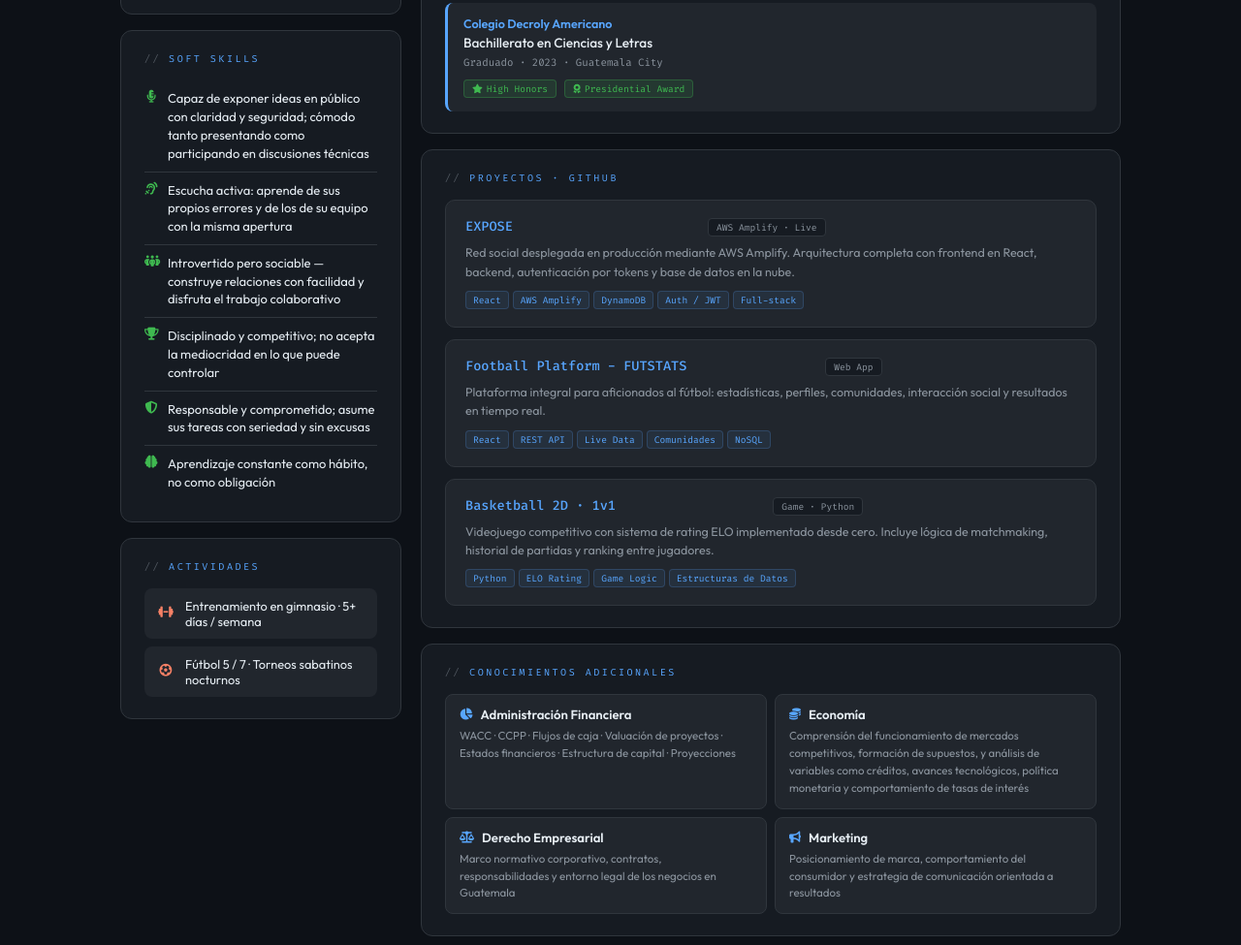
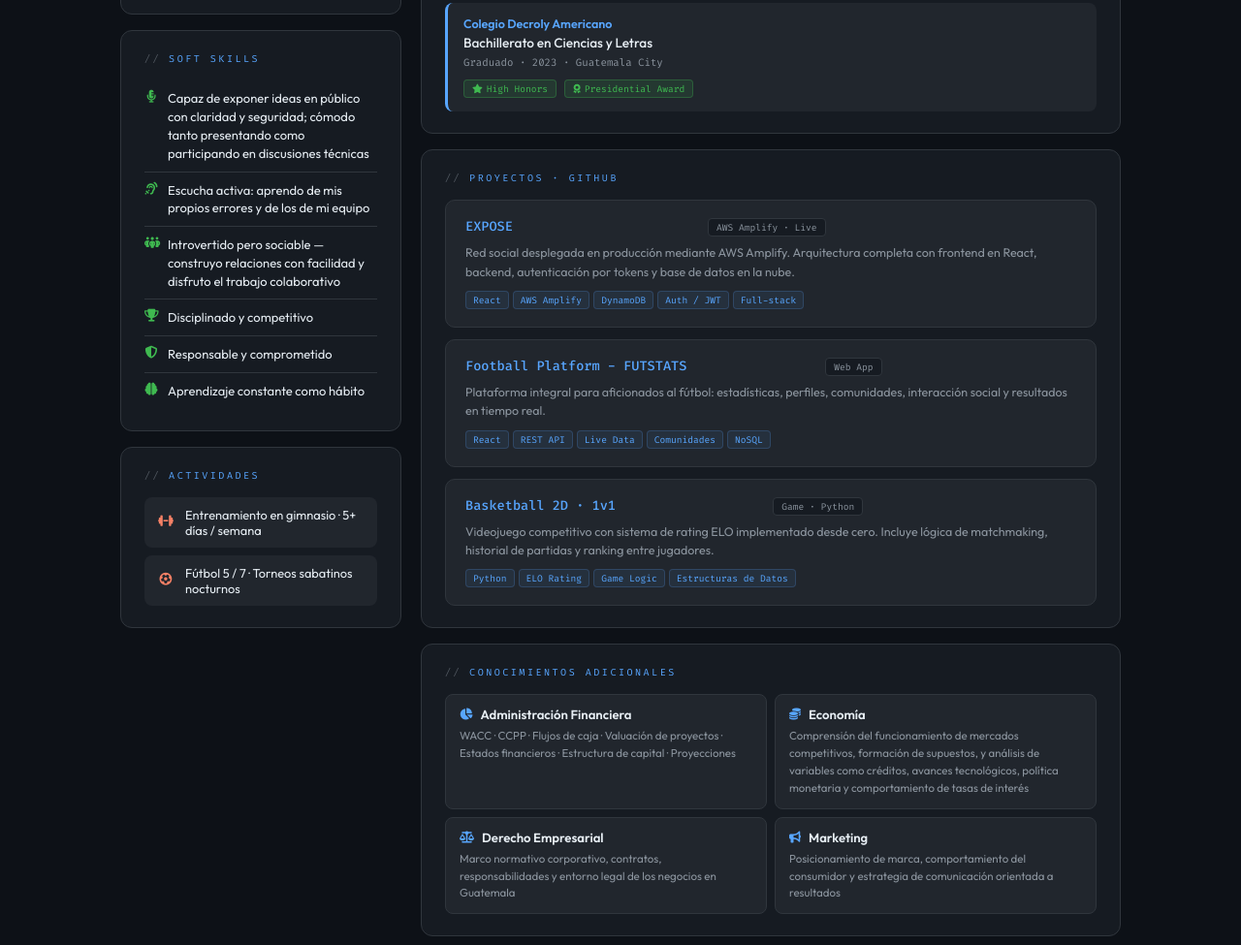
Before and after one commit to VictorSaraviaUFM/VictorSaravia-CV, a plain HTML site: page victor_saravia_cv.html in a window 1280 px wide. Shown: the part 945-1920 px from the top of the page at 97% size. Drawn offline with Linux system fonts and the light colour scheme.

Commit message:
Update link y detalles varios

```diff
--- a/victor_saravia_cv.html
+++ b/victor_saravia_cv.html
@@ -571,11 +571,11 @@
           <div class="label">Soft Skills</div>
           <ul class="soft-list">
             <li class="soft-item"><i class="fa-solid fa-microphone-lines"></i> Capaz de exponer ideas en público con claridad y seguridad; cómodo tanto presentando como participando en discusiones técnicas</li>
-            <li class="soft-item"><i class="fa-solid fa-ear-listen"></i> Escucha activa: aprende de sus propios errores y de los de su equipo con la misma apertura</li>
-            <li class="soft-item"><i class="fa-solid fa-people-group"></i> Introvertido pero sociable — construye relaciones con facilidad y disfruta el trabajo colaborativo</li>
-            <li class="soft-item"><i class="fa-solid fa-trophy"></i> Disciplinado y competitivo; no acepta la mediocridad en lo que puede controlar</li>
-            <li class="soft-item"><i class="fa-solid fa-shield-halved"></i> Responsable y comprometido; asume sus tareas con seriedad y sin excusas</li>
-            <li class="soft-item"><i class="fa-solid fa-brain"></i> Aprendizaje constante como hábito, no como obligación</li>
+            <li class="soft-item"><i class="fa-solid fa-ear-listen"></i> Escucha activa: aprendo de mis propios errores y de los de mi equipo</li>
+            <li class="soft-item"><i class="fa-solid fa-people-group"></i> Introvertido pero sociable — construyo relaciones con facilidad y disfruto el trabajo colaborativo</li>
+            <li class="soft-item"><i class="fa-solid fa-trophy"></i> Disciplinado y competitivo</li>
+            <li class="soft-item"><i class="fa-solid fa-shield-halved"></i> Responsable y comprometido</li>
+            <li class="soft-item"><i class="fa-solid fa-brain"></i> Aprendizaje constante como hábito</li>
           </ul>
         </div>
 
@@ -677,7 +677,7 @@
             </div>
           </a>
           <!-- 🔗 Cambia el href por la URL real de tu repositorio -->
-          <a class="project-card" href="https://github.com/TU_USUARIO/basketball-2d" target="_blank" rel="noopener">
+          <a class="project-card" href="https://github.com/VictorSaraviaUFM/Basketball2D1v1" target="_blank" rel="noopener">
             <div class="proj-top">
               <div class="proj-name">Basketball 2D · 1v1</div>
               <span class="proj-chip">Game · Python</span>
```
